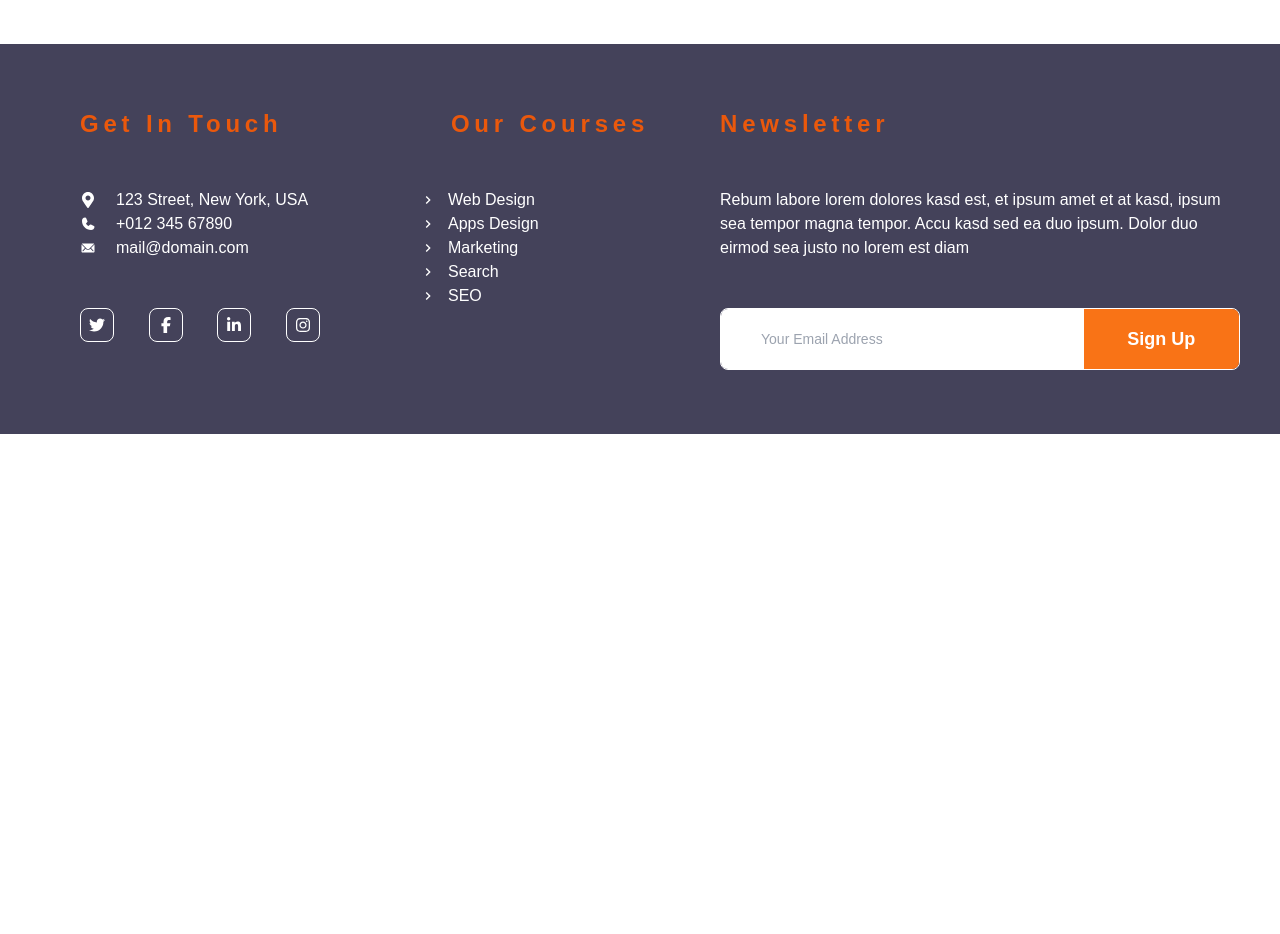
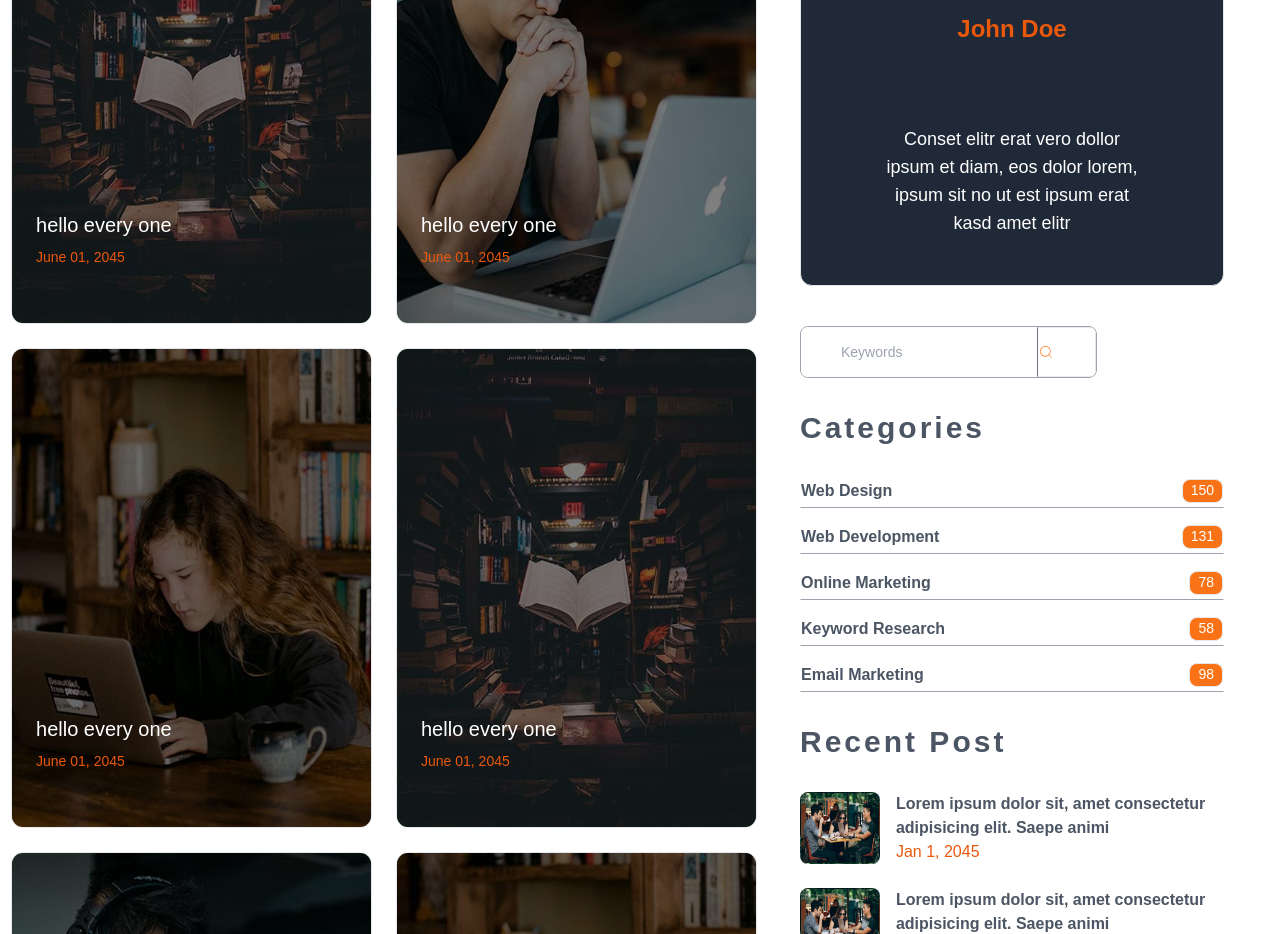
Before and after one commit to abrar0349/Next-project-1, a Next.js app: page /blog in a window 1280 px wide. Before the commit this address had no page. Shown: the part 900-1834 px from the top of the page. Before the commit the page ends 1334 px from the top, so only its background shows below. Built offline with nearby package versions, Linux system fonts and the light colour scheme.

Commit message:
Blog pages is created

```diff
--- /dev/null
+++ b/app/blog/page.tsx
@@ -0,0 +1,70 @@
+import React from 'react';
+import Sliders from '@/components/Global/Sliders';
+import Button from '@/components/Blog/Button'
+import Card4_1 from '@/components/Blog/Card4_1';
+import Card5 from '@/components/Blog/Card5';
+import Heading from '@/components/Blog/Heading'
+import Input from '@/components/Blog/Input'
+import Category from '@/components/Blog/Category'
+import Post from '@/components/Blog/Post'
+
+function page() {
+
+
+  return (
+    <div className=''
+    style={{
+      paddingTop : "72px"
+    }}>
+
+      <Sliders pic={'/Global/course-3.jpg'} title={'Blog'}/>
+
+      <div className='flex flex-row  pt-48'>
+
+        <div className="w-[60%] flex flex-wrap gap-6 justify-center">
+          <Card4_1 pic={'home/blog-1.jpg'} />
+          <Card4_1 pic={'home/blog-2.jpg'} />
+          <Card4_1 pic={'home/blog-3.jpg'} />
+          <Card4_1 pic={'home/blog-1.jpg'} />
+          <Card4_1 pic={'home/blog-2.jpg'} />
+          <Card4_1 pic={'home/blog-3.jpg'} />
+        </div>
+
+        <div className='w-[40%] pl-8 pr-14'>
+          <Card5 />
+
+          <Input />
+
+          <Heading text={'Categories'}/>
+          <div>
+            <Category text={'Web Design'} count={'150'}/>
+            <Category text={'Web Development'} count={'131'}/>
+            <Category text={'Online Marketing'} count={'78'}/>
+            <Category text={'Keyword Research'} count={'58'}/>
+            <Category text={'Email Marketing'} count={'98'}/>
+          </div>
+          <Heading text={'Recent Post'}/>
+          <div>
+            <Post pic={'/home/course-6.jpg'}/>
+            <Post pic={'/home/course-6.jpg'}/>
+            <Post pic={'/home/course-6.jpg'}/>
+          </div>
+
+          <Heading text={'Tag Cloud'}/>
+          <div className='flex gap-4 flex-wrap '>
+            <Button text={'Design'}/>
+            <Button text={'Development'}/>
+            <Button text={'Marketing'}/>
+            <Button text={'SEO'}/>
+            <Button text={'Writing'}/>
+            <Button text={'Consulting'}/>
+          </div>
+        </div>
+
+      </div>
+
+    </div>
+  )
+}
+
+export default page
--- /dev/null
+++ b/components/Blog/Button.jsx
@@ -0,0 +1,10 @@
+import React from 'react'
+
+function Button({text}) {
+  return (
+    <h2
+    className='border border-orange-600 rounded-lg inline-block py-2 px-6 text-orange-600 hover:bg-orange-600 cursor-pointer hover:text-white'
+    > {text} </h2>
+  )
+}
+export default Button
--- /dev/null
+++ b/components/Blog/Card4_1.jsx
@@ -0,0 +1,27 @@
+import React from 'react'
+
+function Card4_1({ pic }) {
+
+  return (
+    <div className = "overflow-hidden w-[80%] sm:w-[50%] md:w-[47%] h-[60vh] cursor-pointer relative border rounded-xl" >
+        <div
+         className="w-full h-full  hover:scale-110"
+         style={{
+             background: `linear-gradient(rgba(0, 0, 0, 0.5), rgba(0, 0, 0, 0.5)),url(${pic})`,
+             backgroundSize :  '100% 100%',
+             backgroundRepeat  : 'no-repeate',
+        }}
+        >
+
+
+        </div>
+        <div className='flex flex-col justify-end gap-y-2 px-6 pb-8 absolute bottom-6 z-10'>
+          <p className='text-white text-xl scale-100'>hello every one</p>
+          <h5 className = 'text-orange-600 text-sm scale-100'>June 01, 2045</h5>
+        </div>
+
+    </div>
+  )
+}
+
+export default Card4_1
--- /dev/null
+++ b/components/Blog/Card5.jsx
@@ -0,0 +1,20 @@
+import React from 'react'
+
+function Card5() {
+  return (
+    <div className='bg-gray-800 flex justify-center flex-col items-center pt-10 px-20 border rounded-xl '>
+        <div className="w-28 h-28"
+        style={{
+            border: "2px solid transparent",
+            borderRadius: '50%',
+        }}
+        >
+
+        </div>
+        <h3 className='text-orange-600 text-2xl text-center font-bold mb-20 mt-4'>John Doe</h3>
+        <p className='text-white text-center text-lg pb-12'>Conset elitr erat vero dollor ipsum et diam, eos dolor lorem, ipsum sit no ut est ipsum erat kasd amet elitr</p>
+    </div>
+  )
+}
+
+export default Card5
--- /dev/null
+++ b/components/Blog/Category.jsx
@@ -0,0 +1,18 @@
+import React from 'react'
+
+function Category({text , count}) {
+  return (
+    <div
+     className='border border-transparent border-b-gray-400 flex justify-between pb-1 mb-4'>
+      <p
+       className='text-gray-600 cursor-pointer hover:text-orange-900 font-bold'>{text}
+      </p>
+      <p
+       className='text-white bg-orange-500 border rounded-lg px-2 text-sm'>
+        {count}
+      </p>
+    </div>
+  )
+}
+
+export default Category
--- /dev/null
+++ b/components/Blog/Heading.jsx
@@ -0,0 +1,11 @@
+import React from 'react'
+
+function Heading({text}) {
+  return (
+    <p
+    className='text-gray-600 text-3xl font-bold  tracking-widest my-8'
+    >{text}</p>
+  )
+}
+
+export default Heading
--- /dev/null
+++ b/components/Blog/Input.jsx
@@ -0,0 +1,33 @@
+'use client'
+import React from 'react'
+import { useState } from 'react'
+import { CiSearch } from "react-icons/ci";
+
+function Input() {
+
+    const [email , setEmail] =  useState('')
+
+
+  return (
+     <form className='border border-gray-400 rounded-lg flex overflow-hidden w-[70%] mt-10'>
+                <input type="email"
+                placeholder='Keywords'
+                value={email}
+                onChange={(e) => setEmail(e.target.value)}
+                className='w-[80%] outline-none py-2 ps-10 text-sm text-black caret-orange-600'
+                // autoFocus
+                />
+                <button
+                onClick={(e) => {
+                  e.preventDefault()
+                }}
+                type = 'submit'
+                className='w-[20%] text-orange-500 whitespace-nowrap py-2 md:py-4 border border-s-gray-500'>
+                    <CiSearch />
+
+                </button>
+              </form>
+  )
+}
+
+export default Input
--- /dev/null
+++ b/components/Blog/Post.jsx
@@ -0,0 +1,27 @@
+import React from 'react'
+
+function Post({pic}) {
+  return (
+    <div
+     className='flex gap-4 cursor-pointer text-orange-600 hover:text-orange-800 mb-6'>
+        <div
+         className='border border-transparent rounded-lg w-[30%] '
+         style={{
+            backgroundImage : `url(${pic})`,
+            backgroundSize :  '100% 100%',
+            backgroundRepeat  : 'no-repeate',
+         }}
+         >
+
+        </div>
+        <div className=''>
+            <p
+             className='text-gray-600 font-bold'>Lorem ipsum dolor sit, amet consectetur adipisicing elit. Saepe animi</p>
+            <p>Jan 1, 2045</p>
+        </div>
+
+    </div>
+  )
+}
+
+export default Post
--- a/components/Global/ContactForm.jsx
+++ b/components/Global/ContactForm.jsx
@@ -21,7 +21,7 @@ function ContactForm() {
   }
   return (
     <div
-      className='bg-gray-200 w-[100%] sm:w-[90%] md:w-[60%] flex flex-col gap-8 sm:gap-12 items-center m-auto py-10 sm:px-10 mt-10'>
+      className='bg-gray-200 w-[100%] sm:w-[90%] md:w-[60%] flex flex-col gap-8 sm:gap-12 items-center m-auto py-10 sm:px-10 mt-10 border roundeed-lg'>
       <input
         type="text"
         placeholder='Your Name'
```
